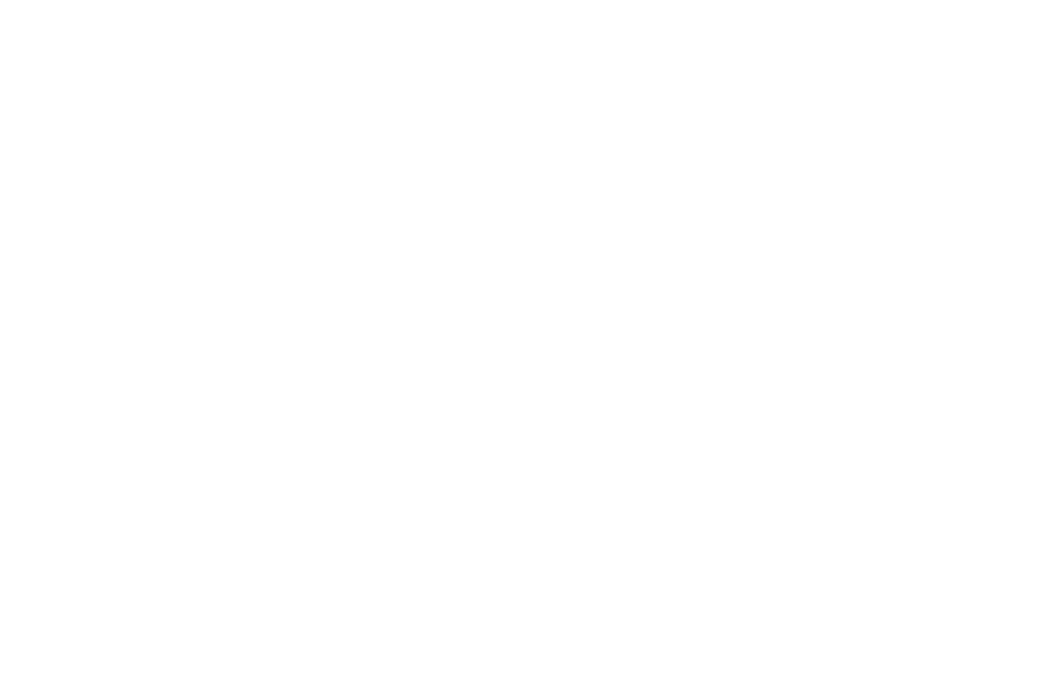
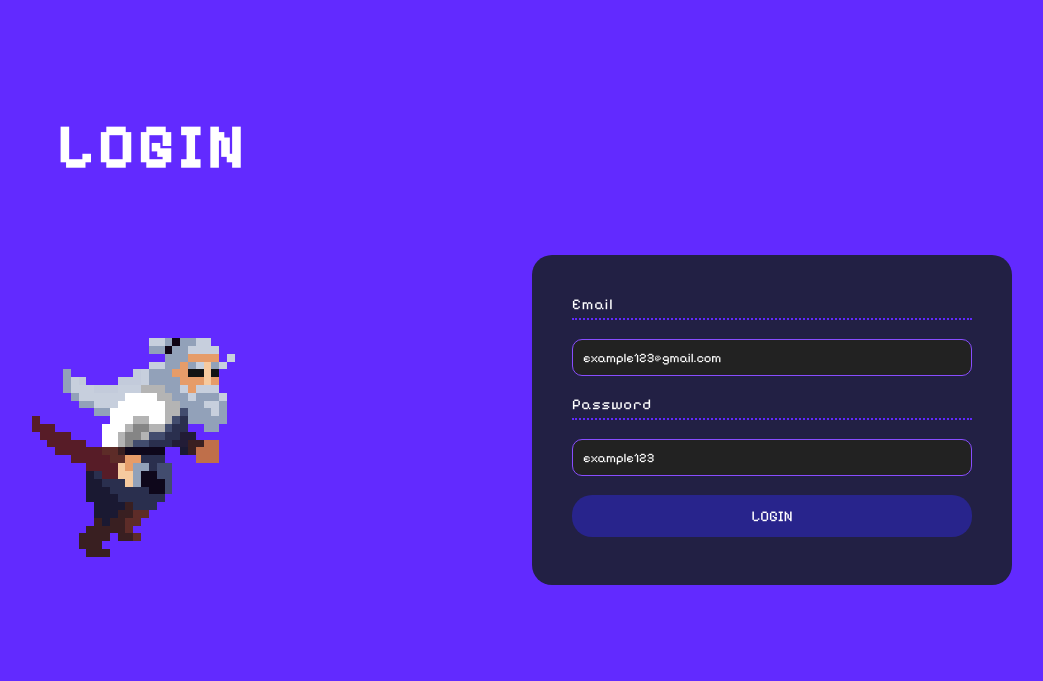
Before and after one commit to ELGHIFARY111/Proyek-dpw, a website: page rendi/interface-login/interface-login.html in a window 1280 px wide. Shown: the whole page, without its empty margins (148-1191 px from the left). Drawn offline with Linux system fonts and the light colour scheme.

Commit message:
tambah js login-register

```diff
--- a/rendi/interface-login/interface-login.html
+++ b/rendi/interface-login/interface-login.html
@@ -4,10 +4,27 @@
     <meta charset="UTF-8">
     <meta name="viewport" content="width=device-width, initial-scale=1.0">
     <title>6Fussin | Login</title>
+    <link rel="stylesheet" href="style-login.css">
+    <link rel="stylesheet" href="/global.css">
 </head>
 <body>
     <div class="container">
-
+        <div class="left-side">
+            <h1>LOGIN</h1>
+            <img src="/public/assets/videos/ninja_lari.gif" alt="#" class="pixel-lari">
+        </div>
+        <div class="right-side">
+            <div class="form-login">
+                <form action="" method="get" class="card-login" id="login">
+                    <label for="email">Email</label><br>
+                    <input type="text" id="email" name="email" placeholder="example123@gmail.com" required><br>
+                    <label for="pass">Password</label><br>
+                    <input type="password" id="pass" name="password" placeholder="example123" required><br>
+                    <button class="sumbit-login" type="submit">LOGIN</button>
+                </form>
+            </div>
+        </div>
     </div>
+    <script src="logis.js"></script>
 </body>
 </html>
--- /dev/null
+++ b/rendi/interface-login/logis.js
@@ -0,0 +1,22 @@
+window.onload = function () {
+    const form = document.getElementById('login');
+
+    form.addEventListener('submit', function (event) {
+        event.preventDefault();
+
+        const email = document.getElementById('email').value;
+        const password = document.getElementById('pass').value;
+
+        const users = JSON.parse(localStorage.getItem('users')) || [];
+
+        const foundUser = users.find(user => user.email === email && user.password === password);
+
+        if (foundUser) {
+            alert('Login Sukses!!');
+            localStorage.setItem('loggedInUser', JSON.stringify(foundUser));
+            form.reset();
+        } else {
+            alert('Email atau password salah!');
+        }
+    });
+};
--- a/rendi/interface-login/style-login.css
+++ b/rendi/interface-login/style-login.css
@@ -0,0 +1,80 @@
+body {
+    margin: 0;
+    padding: 0;
+    font-family: var(--font-pixel);
+    background: var(--biru1);
+    color: white;
+}
+
+.container {
+    display: flex;
+    height: 100vh;
+    justify-content: space-between;
+    align-items: center;
+    padding: 20px;
+}
+
+.left-side {
+    flex: 1;
+    text-align: center;
+}
+
+.left-side h1 {
+    margin-top: -50px;
+    margin-left: -100px;
+    font-size: 60px;
+    letter-spacing: 5px;
+}
+
+.pixel-lari {
+    width: 750px;
+    height: 750px;
+    margin-top: -300px;
+    margin-left: -200px;
+    image-rendering: pixelated;
+}
+
+.card-login {
+    margin-right: 100px;
+    background-color: var(--biru3);
+    padding: 40px;
+    border-radius: 20px;
+    display: flex;
+    flex-direction: column;
+    width: 400px;
+    height: 250px;
+}
+
+.card-login label {
+    color: white;
+    font-size: 15px;
+    border-bottom: 2px dotted var(--biru1);
+    padding-bottom: 5px;
+    letter-spacing: 1px;
+}
+
+.card-login input {
+    padding: 10px;
+    font-size: 13px;
+    background-color: #222;
+    border: 1px solid #884dff;
+    color: white;
+    border-radius: 10px;
+    outline: none;
+}
+
+::placeholder {
+    color: white;
+    font-family: var(--font-pixel);
+}
+
+.sumbit-login {
+    font-family: var(--font-pixel);
+    padding: 12px;
+    font-size: 15px;
+    background-color: var(--biru2);
+    color: white;
+    border: none;
+    border-radius: 20px;
+    cursor: pointer;
+}
--- a/rendi/interface-register/style.css
+++ b/rendi/interface-register/style.css
@@ -21,6 +21,7 @@ body {
 
 .left-side h1 {
     margin-top: -50px;
+    margin-left: -50px;
     font-size: 60px;
     letter-spacing: 5px;
 }
@@ -28,12 +29,14 @@ body {
 .pixel-berdiri {
     width: 750px;
     height: 750px;
-    margin-top: -275px;
+    margin-top: -310px;
+    margin-left: -100px;
     image-rendering: pixelated;
 }
 
 .left-side span {
     margin-top: 10px;
+    margin-left: -40px;
     font-size: 15px;
     align-items: center;
 }
@@ -57,12 +60,14 @@ body {
 }
 
 .card {
+    margin-right: 50px;
     background-color: var(--biru3);
     padding: 40px;
     border-radius: 20px;
     display: flex;
     flex-direction: column;
-    width: 270px;
+    width: 350px;
+    height: 450px;
 }
 
 .card label {
```
Also changed, not shown: rendi/interface-register/index.html (+3 -2 lines), rendi/interface-register/script.js (added, +28 -0 lines).
